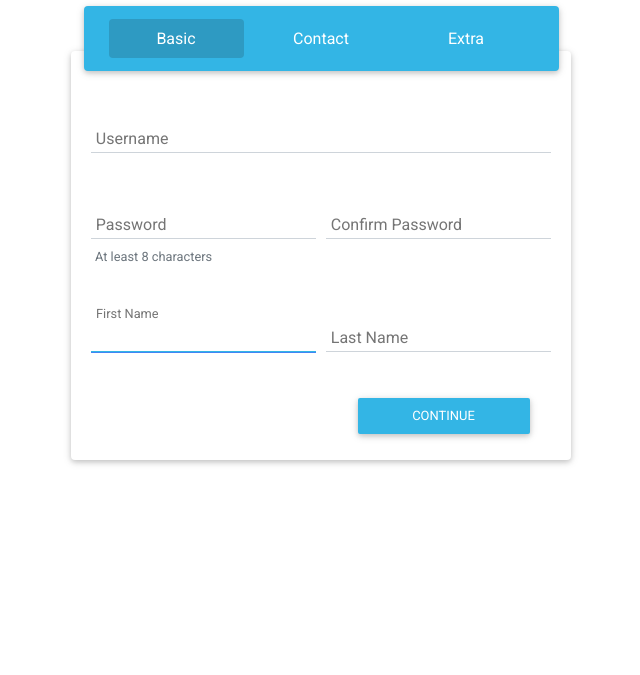
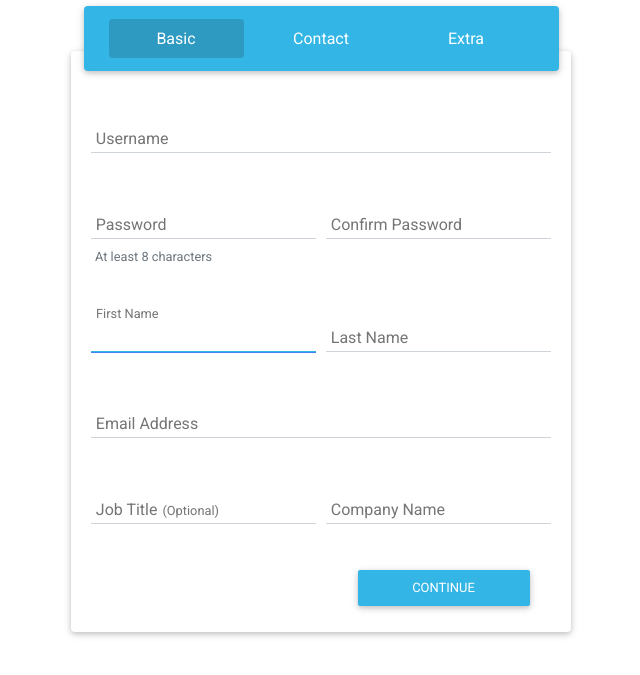
Before and after one commit to eckmLJE/euclid-create-account, a website: page index.html in a window 1280 px wide. Shown: the part 93-768 px from the top of the page, without its empty margins (319-959 px from the left). Drawn offline with nearby package versions, Linux system fonts and the light colour scheme.

Commit message:
basic done

```diff
--- a/index.html
+++ b/index.html
@@ -90,11 +90,11 @@
                 <div class="form-row">
                   <div class="col-12">
                     <div class="md-form">
-                      <label for="username">Username</label>
+                      <label for="username-input">Username</label>
                       <input
                         type="text"
                         class="form-control form-control-sm"
-                        id="username"
+                        id="username-input"
                         name="username"
                         required
                       />
@@ -110,7 +110,7 @@
                         type="password"
                         class="form-control form-control-sm"
                         id="password-input"
-                        name="password-input"
+                        name="password"
                         minlength="8"
                         required
                       />
@@ -132,7 +132,7 @@
                         type="password"
                         class="form-control form-control-sm"
                         id="password-confirm-input"
-                        name="password-confirm-input"
+                        name="passwordConfirm"
                         required
                       />
                       <div class="invalid-feedback">Password must match</div>
@@ -168,6 +168,54 @@
                       />
                       <div class="invalid-feedback">
                         Last Name is Required
+                      </div>
+                    </div>
+                  </div>
+                </div>
+                <div class="form-row">
+                  <div class="col-12">
+                    <div class="md-form">
+                      <label for="email-input">Email Address</label>
+                      <input
+                        type="text"
+                        class="form-control form-control-sm"
+                        id="email-input"
+                        name="email"
+                        required
+                      />
+                      <div class="invalid-feedback">Email is Required</div>
+                    </div>
+                  </div>
+                </div>
+                <div class="form-row">
+                  <div class="col-12 col-md-6">
+                    <div class="md-form">
+                      <label for="job-title-input"
+                        >Job Title<span
+                          style="font-size: 0.8rem; margin-left: 5px"
+                          >(Optional)</span
+                        ></label
+                      >
+                      <input
+                        type="text"
+                        class="form-control form-control-sm"
+                        id="job-title-input"
+                        name="firstName"
+                      />
+                    </div>
+                  </div>
+                  <div class="col-12 col-md-6">
+                    <div class="md-form">
+                      <label for="company-name">Company Name</label>
+                      <input
+                        type="text"
+                        class="form-control form-control-sm"
+                        id="company-name"
+                        name="companyName"
+                        required
+                      />
+                      <div class="invalid-feedback">
+                        Company Name is Required
                       </div>
                     </div>
                   </div>
```
